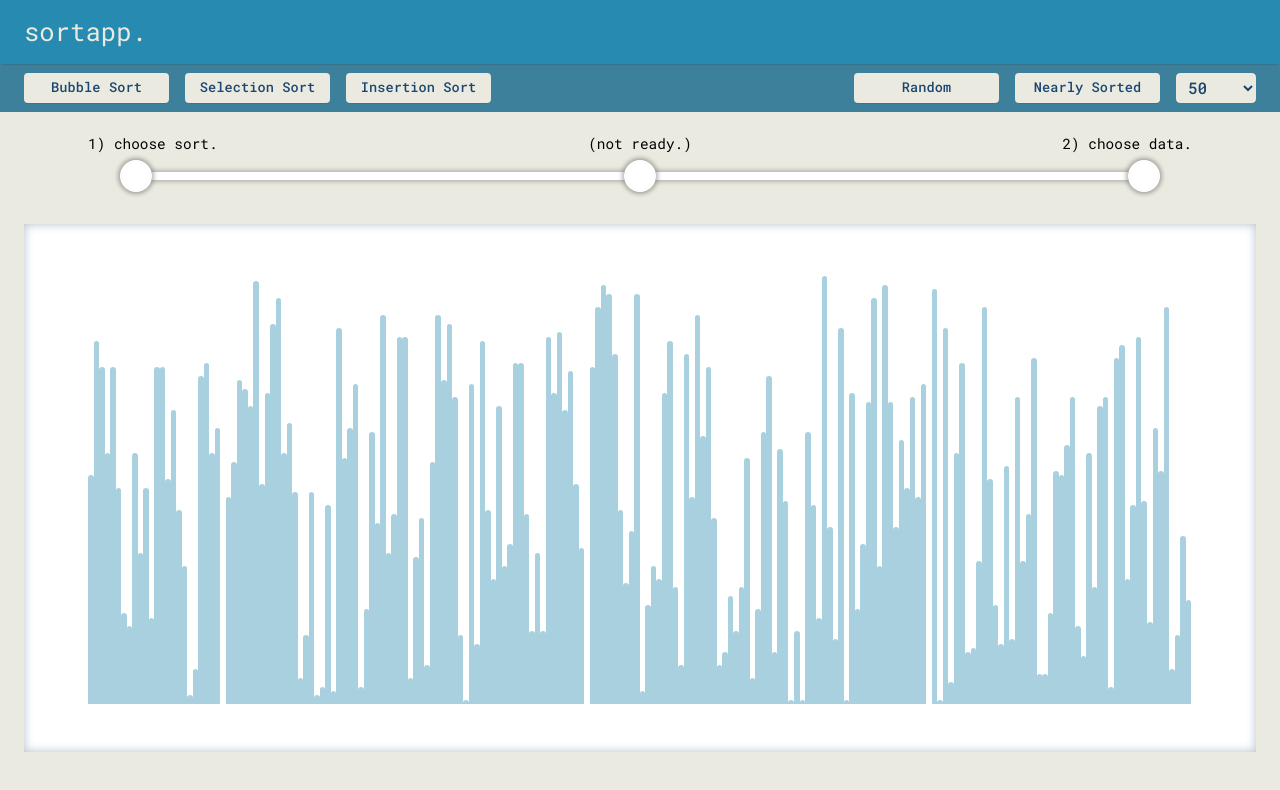
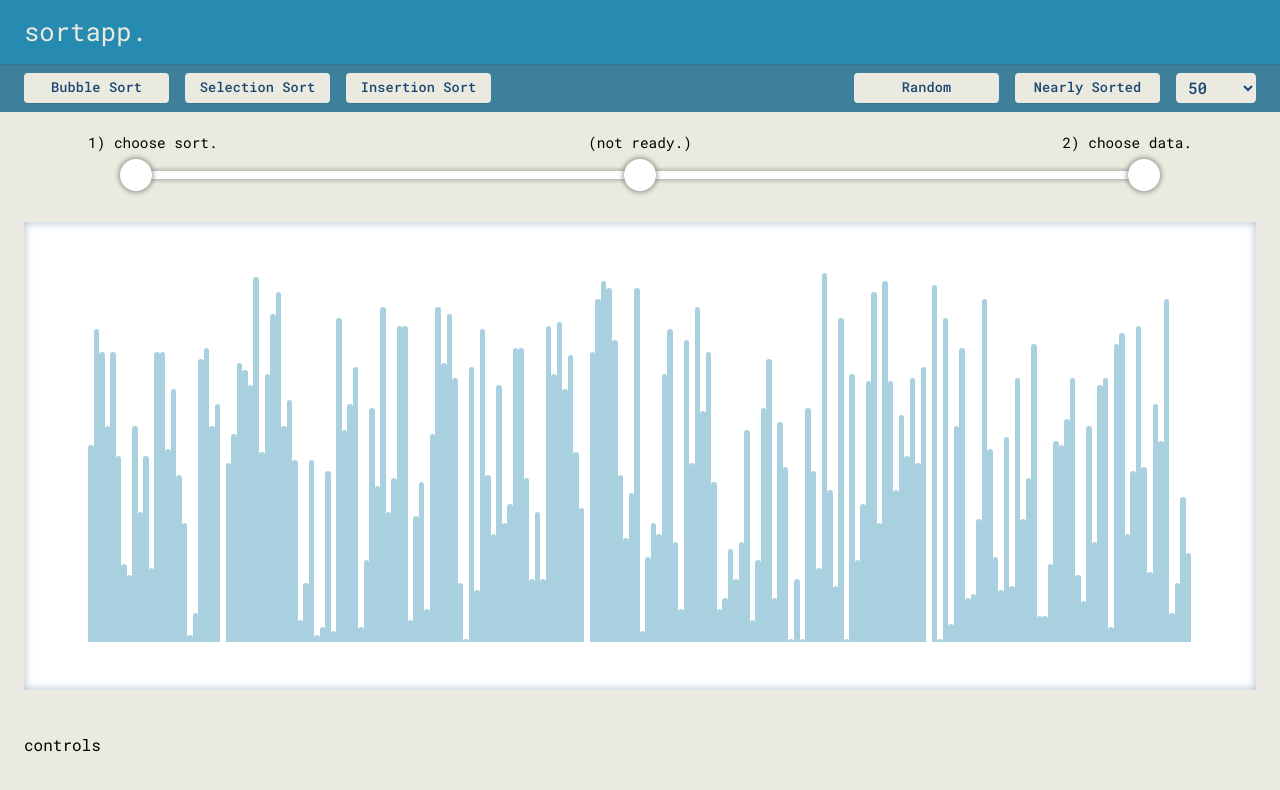
Before and after one commit to kyle4real/Sorting-Visualizer, a React (Create React App) app in the folder client/: page / in a window 1280 px wide. Shown: the top 790 px of the page. Built offline with nearby package versions, Linux system fonts and the light colour scheme.

Commit message:
Adjusting sorting component styles and its child components styles - heights and display.

```diff
--- a/client/src/components/Sorting/Bars/Bars.module.scss
+++ b/client/src/components/Sorting/Bars/Bars.module.scss
@@ -3,9 +3,9 @@
 .bars-container {
     display: flex;
     width: 100%;
-    height: stretch;
+    height: 60vh;
     // margin-top: 3rem;
-    margin-bottom: 3rem;
+    // margin-bottom: 3rem;
     background: white;
     // border-radius: 4px;
     box-shadow: inset 0px 0px 8px 1px rgba($secondary, 0.3);
--- /dev/null
+++ b/client/src/components/Sorting/Controls/Controls.js
@@ -0,0 +1,12 @@
+import React from "react";
+import styles from "./Controls.module.scss";
+
+const Controls = () => {
+    return (
+        <div className={styles["controls-container"]}>
+            <div className={styles["controls"]}>controls</div>
+        </div>
+    );
+};
+
+export default Controls;
--- /dev/null
+++ b/client/src/components/Sorting/Controls/Controls.module.scss
@@ -0,0 +1,11 @@
+.controls-container {
+    display: flex;
+    flex-direction: column;
+    justify-content: center;
+    height: 5rem;
+    width: 100%;
+    margin: 1rem 0;
+}
+
+.controls {
+}
--- a/client/src/components/Sorting/SetupProgress/SetupProgress.module.scss
+++ b/client/src/components/Sorting/SetupProgress/SetupProgress.module.scss
@@ -1,7 +1,10 @@
 .setupProgress-container {
-    height: 4rem;
+    display: flex;
+    flex-direction: column;
+    justify-content: center;
+    height: 5rem;
     width: 100%;
-    margin: 1.5rem 0;
+    margin: 1rem 0;
 }
 
 .setupProgress,
--- a/client/src/components/Sorting/Sorting.js
+++ b/client/src/components/Sorting/Sorting.js
@@ -1,14 +1,16 @@
 import React from "react";
 import Bars from "./Bars/Bars";
+import Controls from "./Controls/Controls";
 import SetupProgress from "./SetupProgress/SetupProgress";
 import styles from "./Sorting.module.scss";
 
-const Sorting = ({ sortSelection, dataSelection }) => {
+const Sorting = ({ sortSelection, dataSelection, dataAmount }) => {
     return (
         <div className={styles["sorting-container"]}>
             <div className={`container ${styles["sorting"]}`}>
                 <SetupProgress sortSelection={sortSelection} dataSelection={dataSelection} />
                 <Bars />
+                <Controls />
             </div>
         </div>
     );
```
